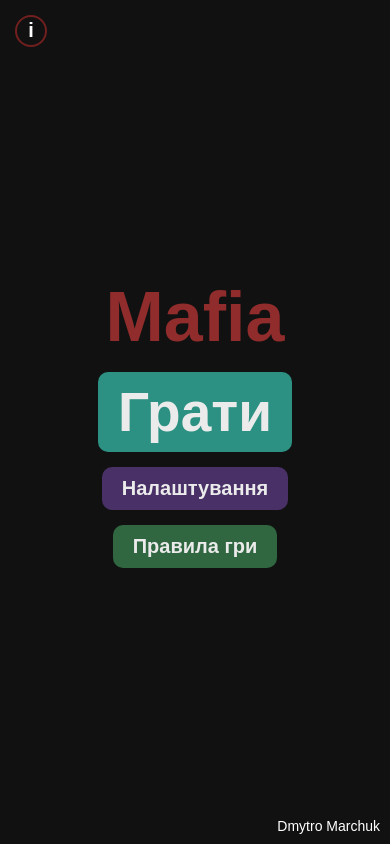
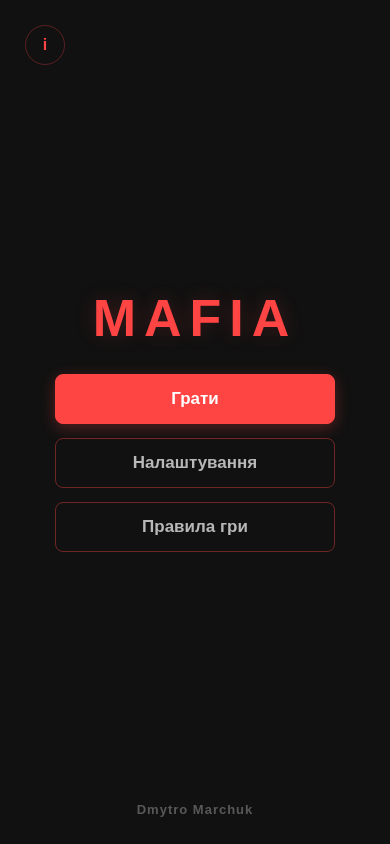
Before and after one commit to Gafum/mafia-game, a SvelteKit app: page / in a window 390 px wide. Built offline with nearby package versions, Linux system fonts and the light colour scheme; a web font is replaced by a local one.

Commit message:
fixed known bugs, redesign of home page, fixed some data

```diff
--- a/src/lib/UI/Buttons/SimpleLink.css
+++ b/src/lib/UI/Buttons/SimpleLink.css
@@ -3,7 +3,7 @@
 }
 
 .green {
-	--main-bg-color: #2c9182;
+	--main-bg-color: #4d94ff;
 }
 
 .transparent {
@@ -22,7 +22,7 @@
 	justify-content: center;
 	align-items: center;
 	min-height: 33px;
-	transition-property: filter, box-shadow, transform, background;
+	transition-property: filter, box-shadow, transform, background, color;
 	transition-duration: 0.2s;
 	margin: 20px auto 4px;
 	font-size: 18px;
--- a/src/lib/data/teams.js
+++ b/src/lib/data/teams.js
@@ -1,6 +1,6 @@
 export const TEAMS = [
 	{ value: 'peaceful', label: 'Мирні', color: '#4d94ff' },
 	{ value: 'mafia', label: 'Мафія', color: '#ff4d4d' },
-	{ value: 'neutral', label: 'Нейтральні', color: '#2ecc71' },
-	{ value: 'custom', label: 'Мої ролі', color: '#dabf2c' }
+	{ value: 'neutral', label: 'Нейтральні', color: '#b469ff' },
+	{ value: 'custom', label: 'Мої ролі', color: '#2ecc71' }
 ];
--- a/src/routes/+page.svelte
+++ b/src/routes/+page.svelte
@@ -1,168 +1,185 @@
-<div class="home-conteiner main-conteiner">
+<div class="home-container main-container">
 	<a href="/about" class="info-floating-btn" aria-label="Про гру">
-		<span> i </span>
+		<span>i</span>
 	</a>
 
-	<h1>Mafia</h1>
-	<a href="/play" class="menu_btn play-btn">Грати</a>
-	<a href="/settings" class="menu_btn settings">Налаштування</a>
-	<a href="/rules" class="menu_btn rules-btn">Правила гри</a>
+	<div class="title-wrapper">
+		<h1 class="mafia-title">MAFIA</h1>
+	</div>
 
-	<a href="https://github.com/Gafum" target="_blank" class="madeBy">Dmytro Marchuk</a>
+	<div class="menu-box">
+		<a href="/play" class="menu_btn play-btn">Грати</a>
+		<a href="/settings" class="menu_btn secondary-btn">Налаштування</a>
+		<a href="/rules" class="menu_btn secondary-btn">Правила гри</a>
+	</div>
+
+	<footer class="credits">
+		<a href="https://github.com/Gafum" target="_blank" class="madeBy">Dmytro Marchuk</a>
+	</footer>
 </div>
 
 <style>
+	.home-container {
+		display: flex;
+		flex-direction: column;
+		justify-content: center;
+		align-items: center;
+		height: 100%;
+		width: 100%;
+		gap: 42px;
+		position: relative;
+		overflow: hidden;
+		padding: 20px;
+		box-sizing: border-box;
+	}
+
 	.info-floating-btn {
-		position: fixed;
-		top: 20px;
-		left: 20px;
-		width: 36px;
-		height: 36px;
+		position: absolute;
+		top: 25px;
+		left: 25px;
+		width: 40px;
+		height: 40px;
 		border-radius: 50%;
 		display: flex;
 		align-items: center;
 		justify-content: center;
-		cursor: pointer;
-		transition: all 0.2s ease;
-		border: #721f1f 2px solid;
+		border: 1px solid rgba(255, 68, 68, 0.3);
+		background: transparent;
 		z-index: 100;
+		transition: background-color 0.2s ease, border-color 0.2s ease;
 	}
 
 	.info-floating-btn span {
-		font-size: 20px;
-		text-align: center;
-		color: white;
-		transform: translateY(-1px);
+		font-size: 16px;
+		color: #ff4444;
 	}
 
-	.home-conteiner {
+	.title-wrapper {
+		text-align: center;
 		display: flex;
 		flex-direction: column;
-		justify-content: center;
 		align-items: center;
-		align-content: center;
-		min-height: 100vh;
-		min-height: 100svh;
-		min-height: 100dvh;
-		height: 100%;
 		width: 100%;
-		gap: 20px;
-		background-color: #111;
+		cursor: default;
 	}
 
-	.home-conteiner > h1 {
-		color: #912c2c;
-		font-size: 80px;
-		font-weight: bold;
-		transition: text-shadow 0.2s;
+	.mafia-title {
+		color: #ff4444;
+		font-size: 64px;
+		font-weight: 700;
+		letter-spacing: 8px;
+		line-height: 1;
+		margin: 0;
+		text-transform: uppercase;
+		text-shadow: 0 0 20px rgba(255, 68, 68, 0.2);
+		transition: color 0.4s ease, text-shadow 0.4s ease;
 	}
 
-	.home-conteiner > a.menu_btn {
-		padding: 10px 20px;
-		border-radius: 10px;
-		color: rgb(235, 235, 235);
-		transition-property: filter, box-shadow, transform;
-		transition-duration: 0.2s;
+	.menu-box {
+		display: flex;
+		flex-direction: column;
+		gap: 14px;
+		width: 100%;
+		max-width: 280px;
 	}
 
-	.home-conteiner > a.menu_btn.settings {
-		font-size: 30px;
-		background-color: #493066;
+	.home-container .menu_btn {
+		width: 100%;
+		text-align: center;
+		box-sizing: border-box;
+		text-decoration: none;
+		font-size: 18px;
+		padding: 16px;
+		border-radius: 8px;
+		cursor: pointer;
+		transition: all 0.3s;
 	}
 
-	.home-conteiner > a.menu_btn.play-btn {
-		font-size: 70px;
-		padding: 13px 35px;
-		background-color: #2c9182;
+	.home-container .play-btn {
+		background-color: #ff4444;
+		color: #fff;
+		border: 1px solid #ff4444;
+		font-size: 22px;
+		font-weight: 600;
+		box-shadow: 0 4px 15px rgba(255, 68, 68, 0.3);
 	}
 
-	.home-conteiner > a.menu_btn.rules-btn {
-		font-size: 25px;
-		background-color: #306740;
+	.home-container .secondary-btn {
+		background-color: transparent;
+		color: rgba(255, 255, 255, 0.7);
+		border: 1px solid rgba(255, 68, 68, 0.4);
+	}
+
+	.home-container .menu_btn:active {
+		filter: brightness(0.8);
+		transform: scale(0.97);
+	}
+
+	.info-floating-btn:active {
+		background: rgba(255, 68, 68, 0.1);
+		transform: scale(0.97);
+	}
+
+	.credits {
+		position: absolute;
+		bottom: 25px;
+		left: 0;
+		width: 100%;
+		text-align: center;
 	}
 
 	.madeBy {
-		position: absolute;
-		right: 10px;
-		bottom: 10px;
-		color: white;
-		font-weight: 300;
-		font-size: 14px;
+		color: rgba(255, 255, 255, 0.3);
+		font-size: 13px;
+		letter-spacing: 1px;
+		text-decoration: none;
+		transition: color 0.3s ease;
 	}
 
 	@media (hover: hover) {
-		.info-floating-btn:hover {
-			background: #ff4444;
-			border-color: #ff4444;
-			box-shadow: 0 0 10px rgba(255, 68, 68, 0.6);
+		.home-container .play-btn:hover {
+			background-color: #ff5555;
+			border-color: #ff5555;
+			box-shadow: 0 6px 20px rgba(255, 68, 68, 0.5);
 		}
 
-		.home-conteiner > h1:hover {
-			text-shadow: 0 0 7px rgb(185, 57, 57);
-			filter: brightness(1.1);
-		}
-		a.settings:hover {
-			filter: brightness(1.2);
-			box-shadow: 0 0 10px #493066;
+		.home-container .secondary-btn:hover {
+			background-color: rgba(255, 68, 68, 0.1);
+			color: #fff;
+			border-color: #ff4444;
 		}
 
-		a.play-btn:hover {
-			box-shadow: 0 0 12px #2c9182;
+		.info-floating-btn:hover {
+			border-color: #ff4444;
+			background: rgba(255, 68, 68, 0.05);
 		}
 
-		a.rules-btn:hover {
-			box-shadow: 0 0 8px #306740;
+		.madeBy:hover {
+			color: #ff4444;
+		}
+
+		.title-wrapper:hover .mafia-title {
+			color: #111;
+			text-shadow: 0 0 30px #ff4444, 0 0 10px #ff4444;
+		}
+
+		.title-wrapper:hover ~ .credits .madeBy {
+			color: rgba(255, 68, 68, 0.7);
 		}
 	}
 
-	a:active {
-		filter: brightness(0.85);
-		transform: scale(0.96);
-	}
-
-	@media (hover: none) {
-		a.settings:active {
-			filter: brightness(1.2);
-			box-shadow: 0 0 10px #493066;
+	@media (max-width: 420px) {
+		.home-container {
+			gap: 30px;
 		}
 
-		a.play-btn:active {
-			box-shadow: 0 0 12px #2c9182;
+		.mafia-title {
+			font-size: 52px;
 		}
 
-		a.rules-btn:active {
-			box-shadow: 0 0 8px #306740;
-		}
-	}
-
-	@media (max-width: 480px) {
-		.home-conteiner {
-			gap: 15px;
-		}
-		.home-conteiner > h1 {
-			font-size: 70px;
-		}
-		.home-conteiner > a.menu_btn.settings {
-			font-size: 20px;
-		}
-		.home-conteiner > a.menu_btn.play-btn {
-			font-size: 55px;
-			padding: 8px 20px;
-		}
-		.home-conteiner > a.menu_btn.rules-btn {
-			font-size: 20px;
-		}
-
-		.info-floating-btn {
-			position: fixed;
-			top: 15px;
-			left: 15px;
-			width: 32px;
-			height: 32px;
-		}
-
-		.info-floating-btn span {
-			font-size: 20px;
+		.home-container .menu_btn {
+			font-size: 17px;
+			padding: 14px 18px;
 		}
 	}
 </style>
--- a/src/routes/settings/LinksBlock.svelte
+++ b/src/routes/settings/LinksBlock.svelte
@@ -16,7 +16,7 @@
 </script>
 
 <SimpleLink href="/custom-cards" type="green">
-	<FileUser size={18} color="#fff" class="mobile-hidden-icon" />Нові картки
+	<FileUser size={18} color="#fff" style="stroke: #fff;" class="mobile-hidden-icon" />Нові картки
 </SimpleLink>
 
 <SimpleLink href="/host" actionCallback={goToHost}>
```
Also changed, not shown: src/routes/custom-cards/AdminPanel.svelte (+10 -1 lines), src/routes/host/NotesBlock.svelte (+32 -19 lines), src/routes/roles/+page.svelte (+3 -11 lines).
